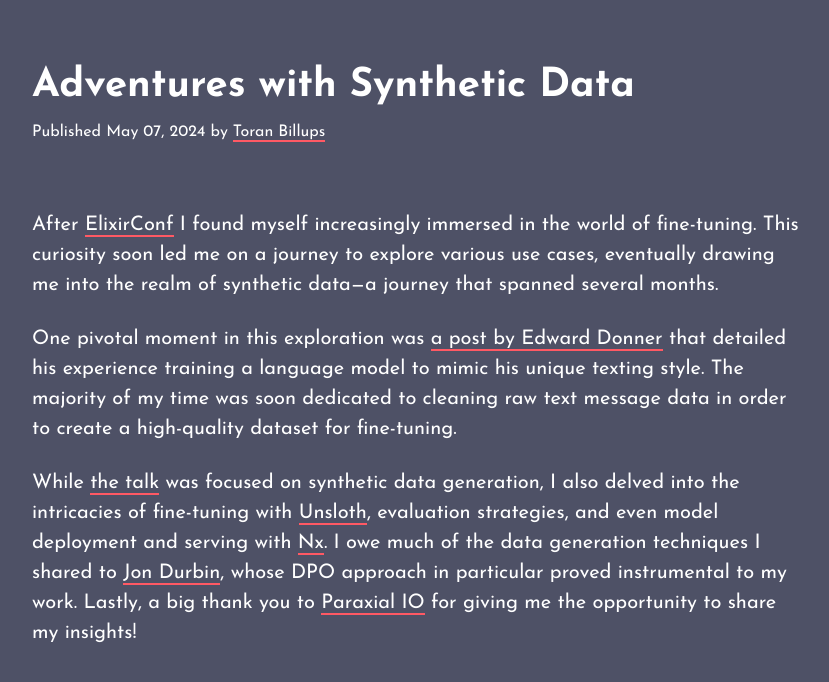
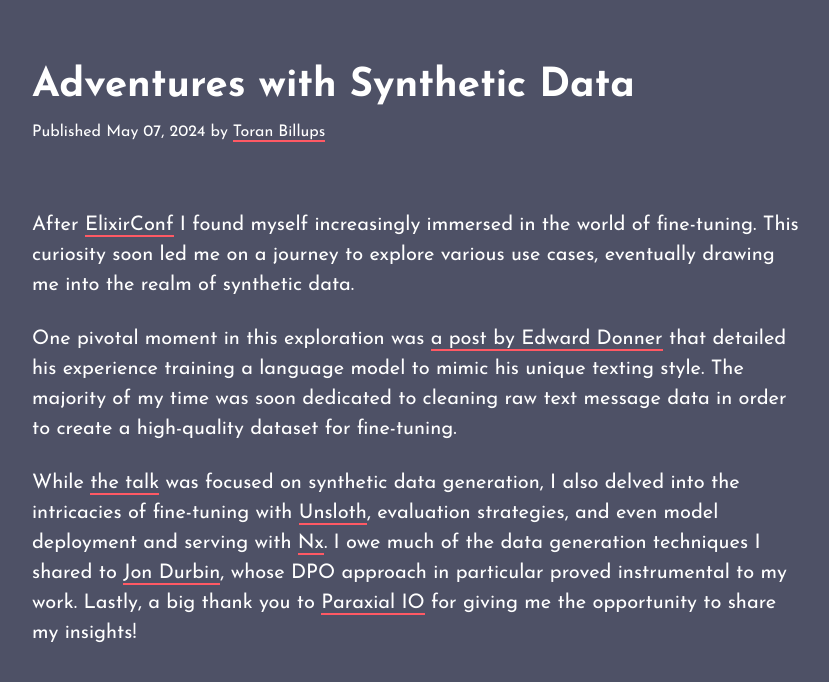
Before and after one commit to toranb/toranb.github.io, a Jekyll site: the page built from _posts/2024-05-07-adventures-with-synthetic-data.html, in a window 1280 px wide, cut to the strip 0-692 px from the top of the page. Shown: the top 682 px of the strip, without its empty margins (224-1053 px from the left). Built offline with Jekyll 4.4.1, drawn with Linux system fonts in a browser that asks for light colours; Markdown is read by kramdown in place of the engine named in the settings.

Commit message:
simpler intro for synth data post

```diff
--- a/_posts/2024-05-07-adventures-with-synthetic-data.html
+++ b/_posts/2024-05-07-adventures-with-synthetic-data.html
@@ -5,7 +5,7 @@
 categories: blog archive
 ---
 
-<p>After <a href="https://www.youtube.com/watch?v=-iZIZHgHa5M">ElixirConf</a> I found myself increasingly immersed in the world of fine-tuning. This curiosity soon led me on a journey to explore various use cases, eventually drawing me into the realm of synthetic data—a journey that spanned several months.</p>
+<p>After <a href="https://www.youtube.com/watch?v=-iZIZHgHa5M">ElixirConf</a> I found myself increasingly immersed in the world of fine-tuning. This curiosity soon led me on a journey to explore various use cases, eventually drawing me into the realm of synthetic data.</p>
 
 <p>One pivotal moment in this exploration was <a href="https://edwarddonner.com/2024/01/11/fine-tune-llama-for-text-messages-part-1">a post by Edward Donner</a> that detailed his experience training a language model to mimic his unique texting style. The majority of my time was soon dedicated to cleaning raw text message data in order to create a high-quality dataset for fine-tuning.</p>
 
```
